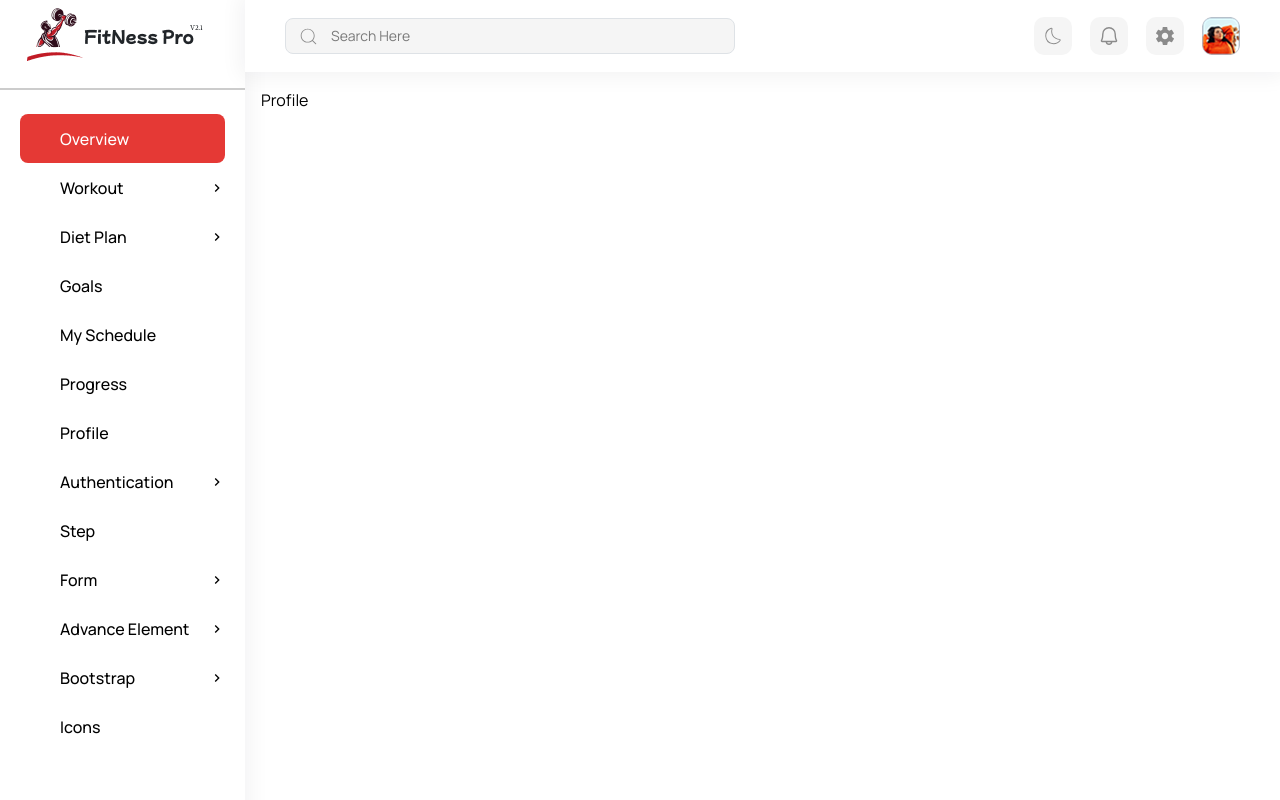
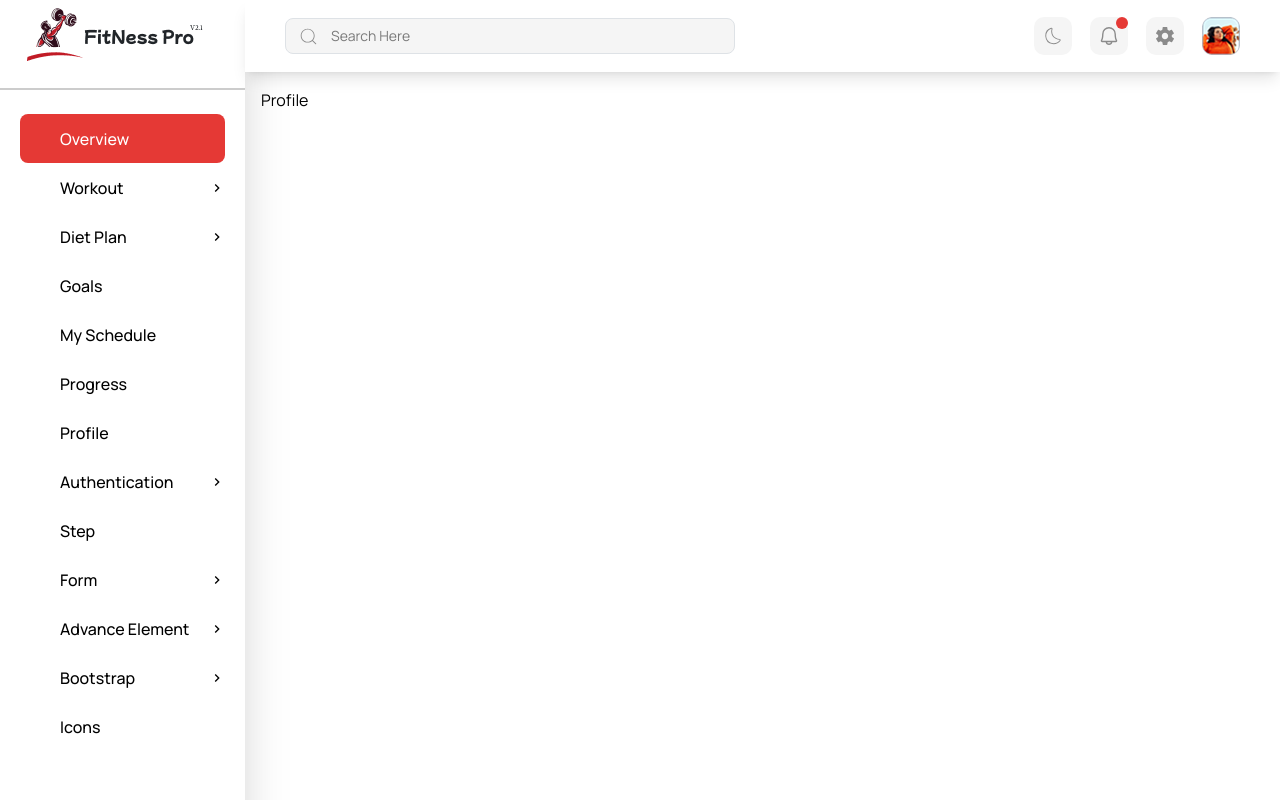
Before and after one commit to chiamakauyanna/dashboard_UI, a React (Vite) app in the folder fitness_platform/: page /profile in a window 1280 px wide. Shown: the top 800 px of the page. Built offline with nearby package versions, Linux system fonts and the light colour scheme.

Commit message:
Adjusted stylings

```diff
--- a/fitness_platform/src/components/dashboard/Exercise.jsx
+++ b/fitness_platform/src/components/dashboard/Exercise.jsx
@@ -1,4 +1,4 @@
-import ExerciseCard from "./ExerciseCard";
+import ExerciseCard from "./cards/ExerciseCard";
 import sumo from "../../assets/sumo-squat.png";
 import lunge from "../../assets/front-lunge.png";
 import abduction from "../../assets/leg-abduction.png";
--- a/fitness_platform/src/components/dashboard/PopularWorkout.jsx
+++ b/fitness_platform/src/components/dashboard/PopularWorkout.jsx
@@ -1,4 +1,4 @@
-import PopularWorkoutCard from "./PopularWorkoutCard";
+import PopularWorkoutCard from "./cards/PopularWorkoutCard";
 import piriformis from "../../assets/workout1.png";
 import frankensteins from "../../assets/workout2.png";
 import rapid from "../../assets/workout3.png";
--- a/fitness_platform/src/components/dashboard/TaskProgress.jsx
+++ b/fitness_platform/src/components/dashboard/TaskProgress.jsx
@@ -1,4 +1,4 @@
-import TaskProgressCard from "./TaskProgressCard";
+import TaskProgressCard from "./cards/TaskProgressCard";
 import running from "../../assets/running.png";
 import sleeping from "../../assets/sleeping.png";
 import lifting from "../../assets/weightlifting.png";
--- a/fitness_platform/src/components/dashboard/Training.jsx
+++ b/fitness_platform/src/components/dashboard/Training.jsx
@@ -5,7 +5,7 @@ import gym from "../../assets/weight.png";
 import yoga from "../../assets/yoga.png";
 import stretch from "../../assets/stretching.png";
 import arm from "../../assets/arm.png";
-import CategoriesCard from "./CategoriesCard";
+import CategoriesCard from "./cards/CategoriesCard";
 
 const Training = () => {
   return (
--- a/fitness_platform/src/components/dashboard/TaskProgressCard.jsx
+++ b/fitness_platform/src/components/dashboard/cards/TaskProgressCard.jsx
@@ -1,4 +1,4 @@
-import CircularProgress from "../common/CircularProgress";
+import CircularProgress from "../../common/CircularProgress";
 
 const TaskProgressCard = ({ img, alt, task, value, color, progress, text }) => {
   return (
--- a/fitness_platform/src/components/layouts/Header.jsx
+++ b/fitness_platform/src/components/layouts/Header.jsx
@@ -5,7 +5,7 @@ import profilePhoto from "../../assets/19.png";
 
 const Header = () => {
   return (
-    <header className="bg-primary flex h-18 items-center justify-between gap-4 px-10 shadow-[0_0_20px_5px_rgba(5,23,34,0.05)]">
+    <header className="bg-primary flex h-18 items-center justify-between gap-4 px-10 shadow-lg">
       <div className="flex h-9 w-full max-w-112.5 items-center gap-3 rounded-lg border border-[#dee2e6] bg-[#f5f5f5] p-3">
         <CiSearch size={21} color="#8B8B8B" />
 
@@ -22,8 +22,9 @@ const Header = () => {
         <div className="flex h-9.5 w-9.5 items-center justify-center rounded-[10px] bg-[#F5F5F5]">
           <CiDark color="#8B8B8B" size={22} />
         </div>
-        <div className="flex h-9.5 w-9.5 items-center justify-center rounded-[10px] bg-[#F5F5F5]">
+        <div className="relative flex h-9.5 w-9.5 items-center justify-center rounded-[10px] bg-[#F5F5F5]">
           <PiBell color="#8B8B8B" size={22} />
+          <div className="bg-accent absolute top-0 right-0 h-3 w-3 rounded-full"></div>
         </div>
         <div className="flex h-9.5 w-9.5 items-center justify-center rounded-[10px] bg-[#F5F5F5]">
           <IoMdSettings color="#8B8B8B" size={22} />
--- a/fitness_platform/src/components/layouts/SideBar.jsx
+++ b/fitness_platform/src/components/layouts/SideBar.jsx
@@ -4,7 +4,7 @@ import Premium from "../common/Premium";
 
 const SideBar = () => {
   return (
-    <aside className="bg-primary h-300 w-61.25 shadow-[0_0_20px_5px_rgba(5,23,34,0.05)] flex flex-col items-center justify-between">
+    <aside className="bg-primary flex h-300 w-61.25 flex-col items-center justify-between shadow-2xl">
       <div>
         <div className="bg-primary py-2">
           <img src={logo} alt="logo" className="ml-4 h-16 w-48.75" />
@@ -15,9 +15,7 @@ const SideBar = () => {
       <div className="mb-4">
         <Premium />
       </div>
-
     </aside>
-
   );
 };
 
```
Also changed, not shown: fitness_platform/src/components/dashboard/StatOverview.jsx (+6 -10 lines), fitness_platform/src/components/dashboard/cards/CategoriesCard.jsx (renamed from fitness_platform/src/components/dashboard/CategoriesCard.jsx), fitness_platform/src/components/dashboard/cards/ExerciseCard.jsx (renamed from fitness_platform/src/components/dashboard/ExerciseCard.jsx), fitness_platform/src/components/dashboard/cards/PopularWorkoutCard.jsx (renamed from fitness_platform/src/components/dashboard/PopularWorkoutCard.jsx), fitness_platform/src/components/dashboard/cards/StatCard.jsx (renamed from fitness_platform/src/components/dashboard/StatCard.jsx). Lines whose indentation alone changed are shown as unchanged.
